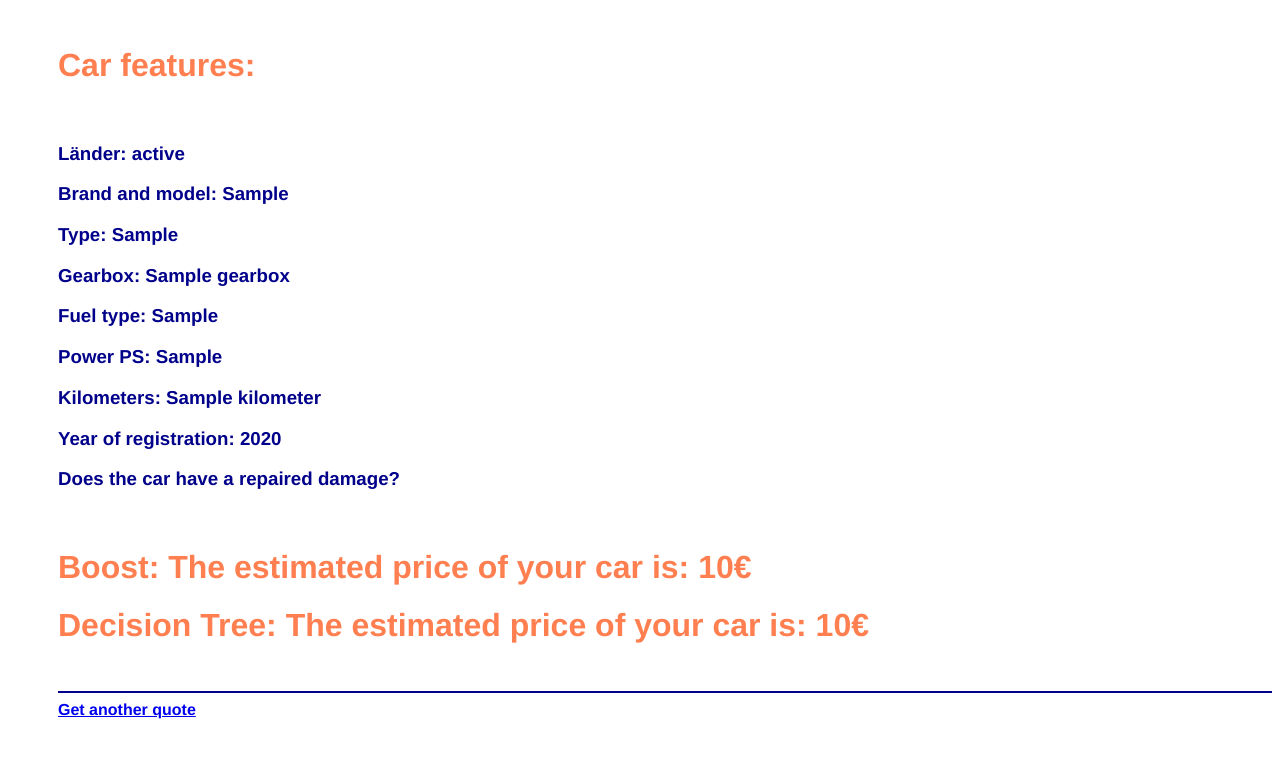
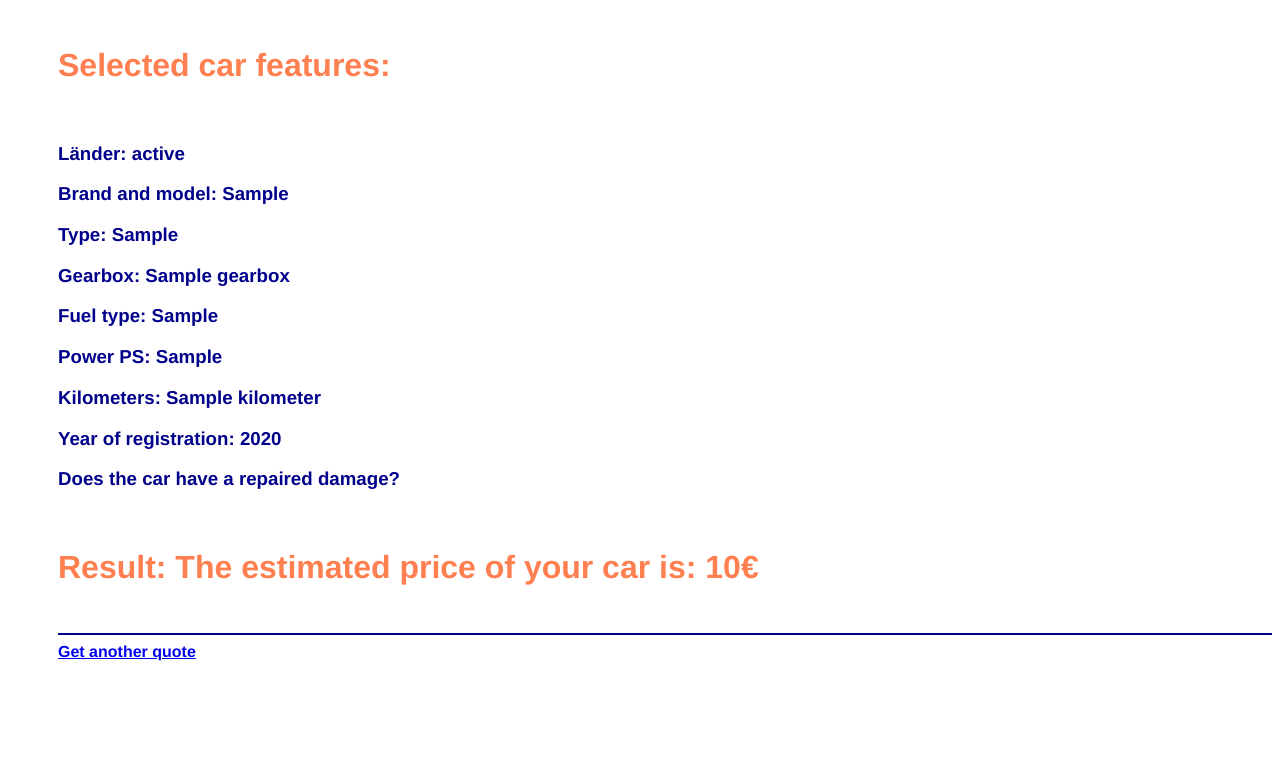
Before and after one commit to rucoma/KSCHOOL_TFM_Used_Cars_Price, a Flask app: template src/FlaskApp/templates/success.html in a window 1280 px wide. Shown: the top 758 px of the page. Run offline with Flask 2, Linux system fonts and the light colour scheme; the template is opened without the code that fills it: most values are stand-ins (such as "Sample title", 1, 10 or a date in 2020); parts of the project's set-up code (start-up, migrations or seed data) failed here and were passed over; some libraries are stand-ins or nearby versions.

Commit message:
Final commit

```diff
--- a/src/FlaskApp/templates/success.html
+++ b/src/FlaskApp/templates/success.html
@@ -5,7 +5,7 @@
 
       <br>
 
-      <h1 style = "color: #FF7F50; font-family:Helvetica">Car features:</h1>
+      <h1 style = "color: #FF7F50; font-family:Helvetica">Selected car features:</h1>
 
       <br>
 
@@ -29,9 +29,10 @@
 
       <br>
 
-      <h1 style = "color: #FF7F50; font-family:Helvetica">Boost: The estimated price of your car is: {{priceBoost}}€</h1>
+      <h1 style = "color: #FF7F50; font-family:Helvetica">Result: The estimated price of your car is: {{priceBoost}}€</h1>
+      <!--
       <h1 style = "color: #FF7F50; font-family:Helvetica">Decision Tree: The estimated price of your car is: {{priceDecisiontree}}€</h1>
-
+      -->
       <br>
 
       <hr size="2" color="#00008B" align="CENTER">
```
Also changed, not shown: README.md, 4 other files.
